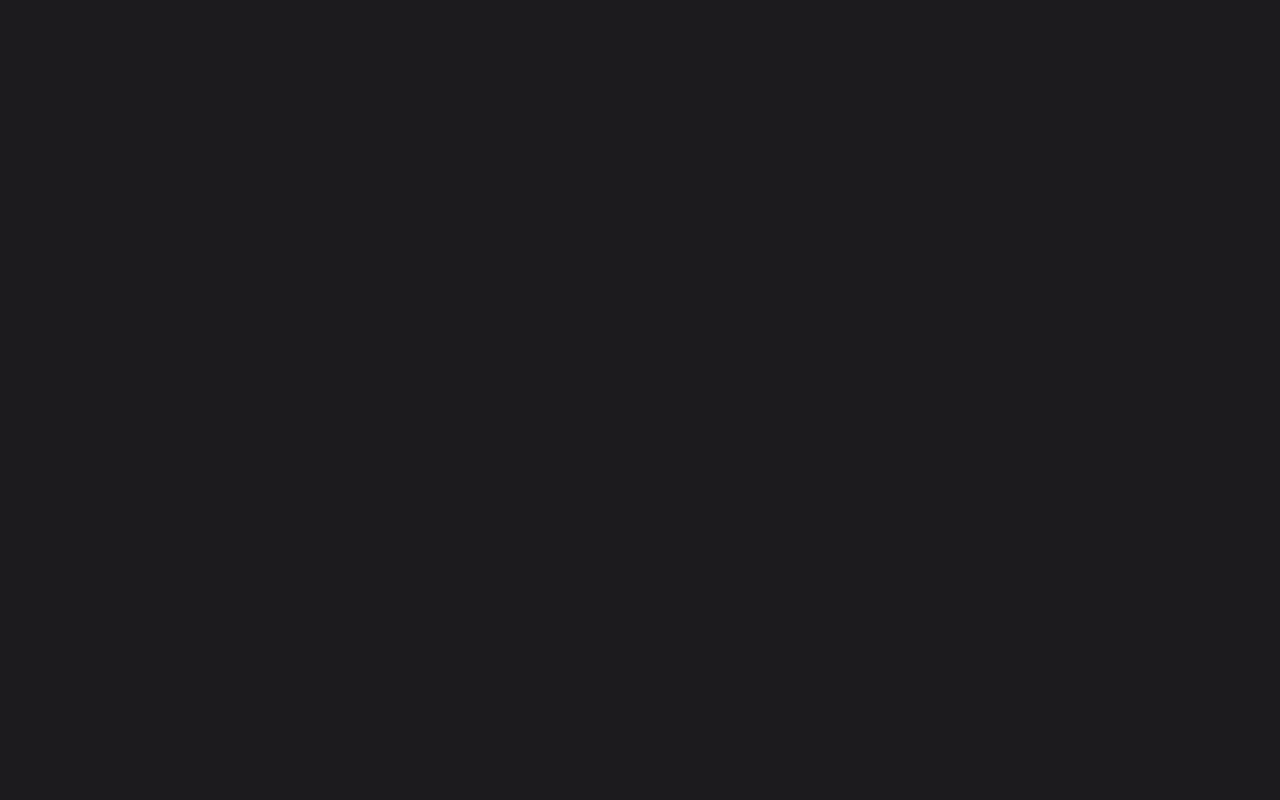
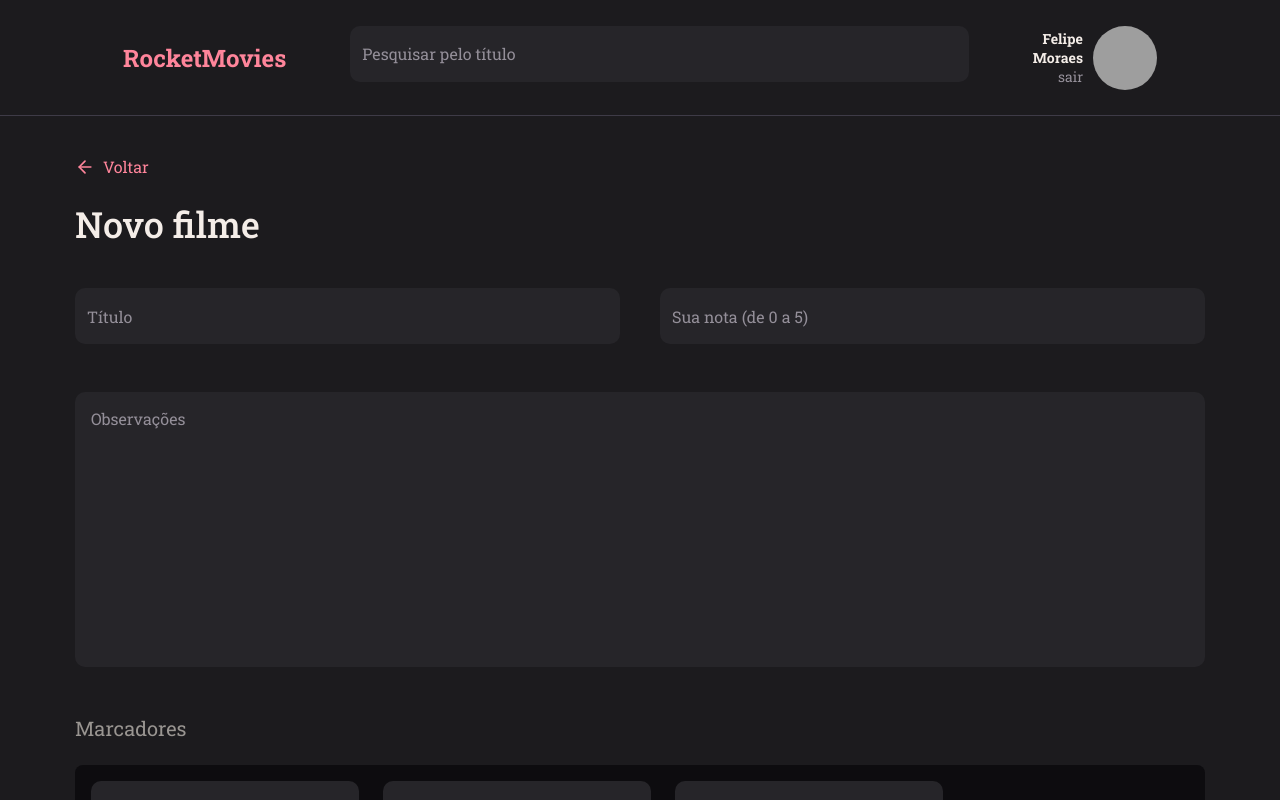
Before and after one commit to FelipeMMoraes/RocketMovies-FrontEnd, a React (Vite) app: page /new in a window 1280 px wide. Before the commit this address had no page. Built offline with nearby package versions, Linux system fonts and the light colour scheme; grey boxes are pictures that could not be loaded.

Commit message:
feat: navigation routes

```diff
--- a/src/components/Header/index.jsx
+++ b/src/components/Header/index.jsx
@@ -1,17 +1,19 @@
 import { Container, Profile } from "./styles";
 import { Input } from '../../components/Input'
+
+import { Link } from 'react-router-dom'
 
 export function Header() {
   return (
     <Container>
-      <a href="/"><h1>RocketMovies</h1></a>
+      <Link to="/"><h1>RocketMovies</h1></Link>
 
       <Input
       placeholder='Pesquisar pelo título'/>
 
       <Profile>
         <div>
-          <strong>Felipe Moraes</strong>
+          <Link to="/"><strong>Felipe Moraes</strong></Link>
           <a href="/"><span>sair</span></a>
         </div>
 
--- a/src/pages/Details/index.jsx
+++ b/src/pages/Details/index.jsx
@@ -1,4 +1,6 @@
 import { FiArrowLeft, FiClock } from 'react-icons/fi'
+
+import { Link } from 'react-router-dom'
 
 import { Container, Tagline, HeaderMovie, Content } from "./styles"
 
@@ -17,9 +19,9 @@
 
       <main>
         <Content>
-
-          <ButtonText title='Voltar' icon={FiArrowLeft} />
-
+          <Link to="/">
+            <ButtonText title='Voltar' icon={FiArrowLeft} />
+          </Link>
           <HeaderMovie>
 
             <div className='HMUp'>
--- a/src/pages/Home/index.jsx
+++ b/src/pages/Home/index.jsx
@@ -1,9 +1,11 @@
-import { FiPlus } from 'react-icons/fi'
+import { FiPlus } from 'react-icons/fi';
 
-import { Container, HeaderPage, Content, Movies } from './styles'
-import { Header } from '../../components/Header'
-import { Title } from '../../components/Title'
-import { Button } from '../../components/Button'
+import { Link } from 'react-router-dom';
+
+import { Container, HeaderPage, Content, Movies } from './styles';
+import { Header } from '../../components/Header';
+import { Title } from '../../components/Title';
+import { Button } from '../../components/Button';
 import { MovieBlock } from '../../components/MovieBlock'
 
 export function Home() {
@@ -16,7 +18,9 @@
 
               <HeaderPage>
                 <Title title='Meus filmes'/>
-                <Button title='Adicionar filme' icon={FiPlus}/>
+                <Link to="/new">
+                  <Button title='Adicionar filme' icon={FiPlus}/>
+                </Link>
               </HeaderPage>
 
               <Movies>
--- a/src/pages/New/index.jsx
+++ b/src/pages/New/index.jsx
@@ -1,4 +1,6 @@
 import { FiArrowLeft } from 'react-icons/fi'
+
+import { Link } from 'react-router-dom';
 
 import { Container, Form } from "./styles";
 
@@ -20,7 +22,9 @@
           <Form>
 
             <header>
-              <ButtonText href="/" title="Voltar" icon={FiArrowLeft}/>
+              <Link to="/">
+                <ButtonText href="/" title="Voltar" icon={FiArrowLeft}/>
+              </Link>
               <Title title="Novo filme"/>
             </header>
 
--- a/src/pages/Profile/index.jsx
+++ b/src/pages/Profile/index.jsx
@@ -1,5 +1,6 @@
 import { FiArrowLeft, FiUser, FiMail, FiLock, FiCamera } from 'react-icons/fi'
 
+import { Link } from 'react-router-dom'
 
 import { ButtonText } from '../../components/ButtonText'
 import { Button } from '../../components/Button'
@@ -11,7 +12,9 @@
   return(
     <Container>
       <header>
-        <ButtonText href="/" title="Voltar" icon={FiArrowLeft}/>
+        <Link to="/">
+          <ButtonText title="Voltar" icon={FiArrowLeft}/>
+        </Link>
       </header>
 
       <Form>
--- a/src/pages/SignIn/index.jsx
+++ b/src/pages/SignIn/index.jsx
@@ -1,4 +1,6 @@
 import { FiMail, FiLock } from 'react-icons/fi'
+
+import { Link } from 'react-router-dom'
 
 import { Input } from '../../components/Input'
 import { Button } from '../../components/Button'
@@ -26,7 +28,9 @@
 
         <Button title="Entrar"/>
 
-        <ButtonText href="/" title="Criar Conta"/>
+        <Link to="/register">
+          Criar conta
+        </Link>
       </Form>
 
       <Background />
--- a/src/pages/SignIn/styles.js
+++ b/src/pages/SignIn/styles.js
@@ -37,6 +37,14 @@
   > button:first-of-type {
     margin-bottom: 42px;
   }
+
+  a {
+    display: flex;
+    align-items: center;
+    gap: 8px;
+    font-size: 16px;
+    color: ${({ theme }) => theme.COLORS.PINK};
+  }
 `;
 
 export const Background = styled.div`
--- a/src/pages/SignUp/index.jsx
+++ b/src/pages/SignUp/index.jsx
@@ -1,4 +1,7 @@
 import { FiMail, FiLock, FiUser, FiArrowLeft } from 'react-icons/fi'
+
+import { Link } from 'react-router-dom'
+
 
 import { Input } from '../../components/Input'
 import { Button } from '../../components/Button'
@@ -31,7 +34,9 @@
 
         <Button title="Cadastrar"/>
 
-        <ButtonText href="/" title="Voltar para o login" icon={FiArrowLeft}/>
+        <Link to="/">
+          <FiArrowLeft /> Voltar para o login
+        </Link>
       </Form>
 
       <Background />
--- a/src/pages/SignUp/styles.js
+++ b/src/pages/SignUp/styles.js
@@ -37,6 +37,14 @@
   > button:first-of-type {
     margin-bottom: 42px;
   }
+
+  a {
+    display: flex;
+    align-items: center;
+    gap: 8px;
+    font-size: 16px;
+    color: ${({ theme }) => theme.COLORS.PINK};
+  }
 `;
 
 export const Background = styled.div`
--- a/src/routes/index.jsx
+++ b/src/routes/index.jsx
@@ -6,7 +6,7 @@
 export function Routes(){
   return(
     <BrowserRouter>
-      <AuthRoutes />
+      <AppRoutes />
     </BrowserRouter>
   )
 }
```
